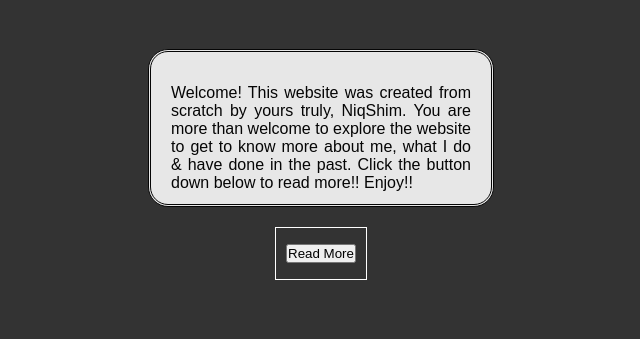
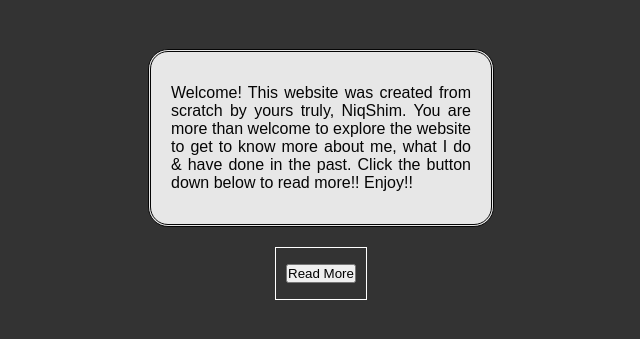
Before and after one commit to nickshim06/NiqShim, a plain HTML site: page index.html in a window 1280 px wide. Shown: the part 251-590 px from the top of the page, without its empty margins (319-959 px from the left). Drawn offline with Linux system fonts and the light colour scheme.

Commit message:
Add files via upload

```diff
--- a/index.html
+++ b/index.html
@@ -26,7 +26,10 @@
             Click the button
                 down below to read more!! Enjoy!!
 
-        </div><a href=""mainpage.html"" class="btn"><button>Read More</button></a>
+        </div>
+        <a href="mainpage.html" class="btn">
+            <button>Read More</button>
+        </a>
 
 	</body>
 </html>
--- a/welcomestyle.css
+++ b/welcomestyle.css
@@ -19,7 +19,7 @@ body{
     color:white;
     animation-name:heading;
     animation-duration: 2s;
-    animation-delay: 0.5s;
+    animation-delay: 0s;
     animation-fill-mode: forwards;
 }
 @keyframes heading{
@@ -36,7 +36,7 @@ body{
     padding-top:32px;
     padding-left: 20px;
     padding-right: 20px;
-    padding-bottom: 20px;
+    padding-bottom: 40px;
     border-radius: 20px;
     border-style: double;
     animation-name:content;
```
